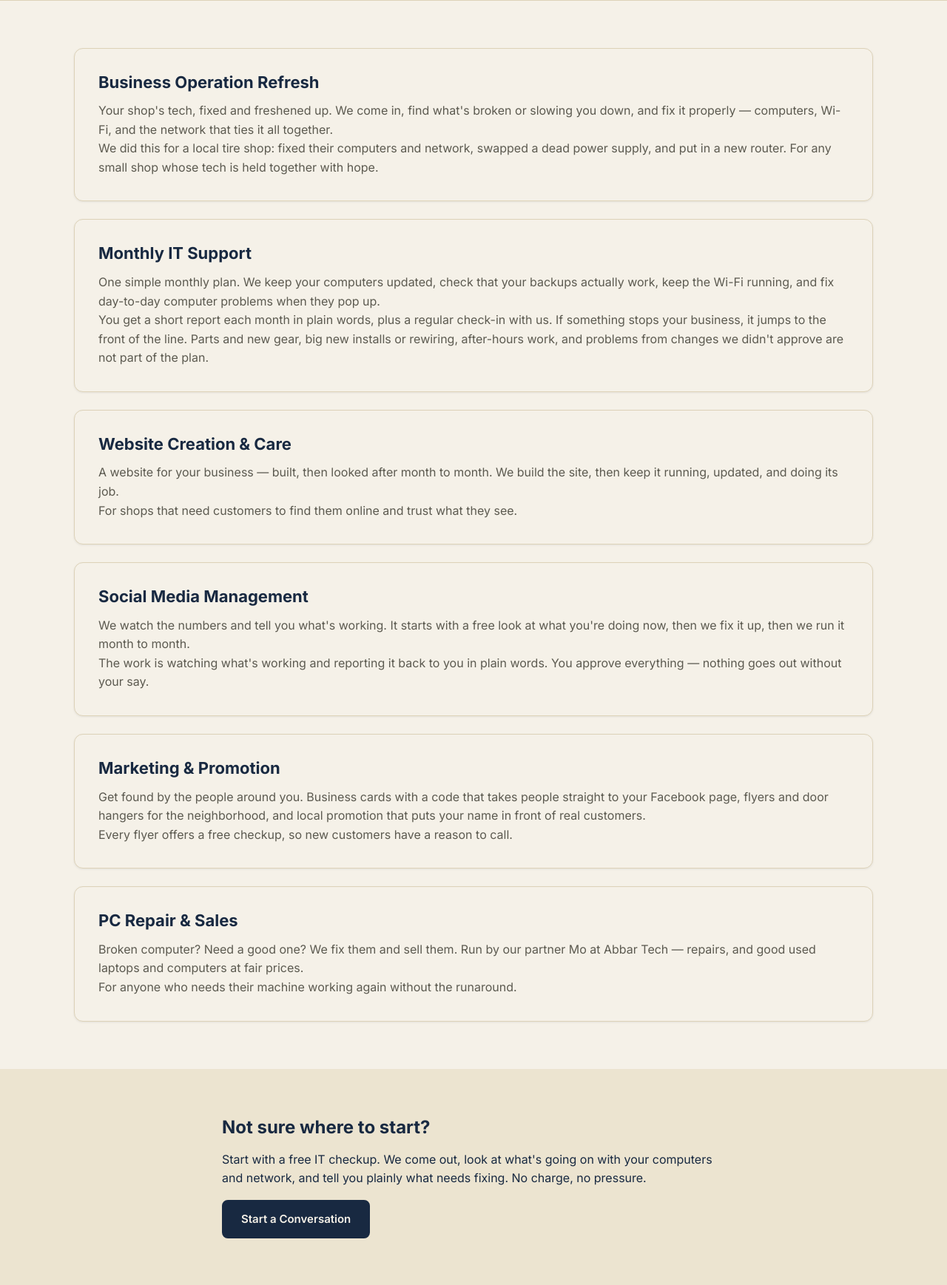
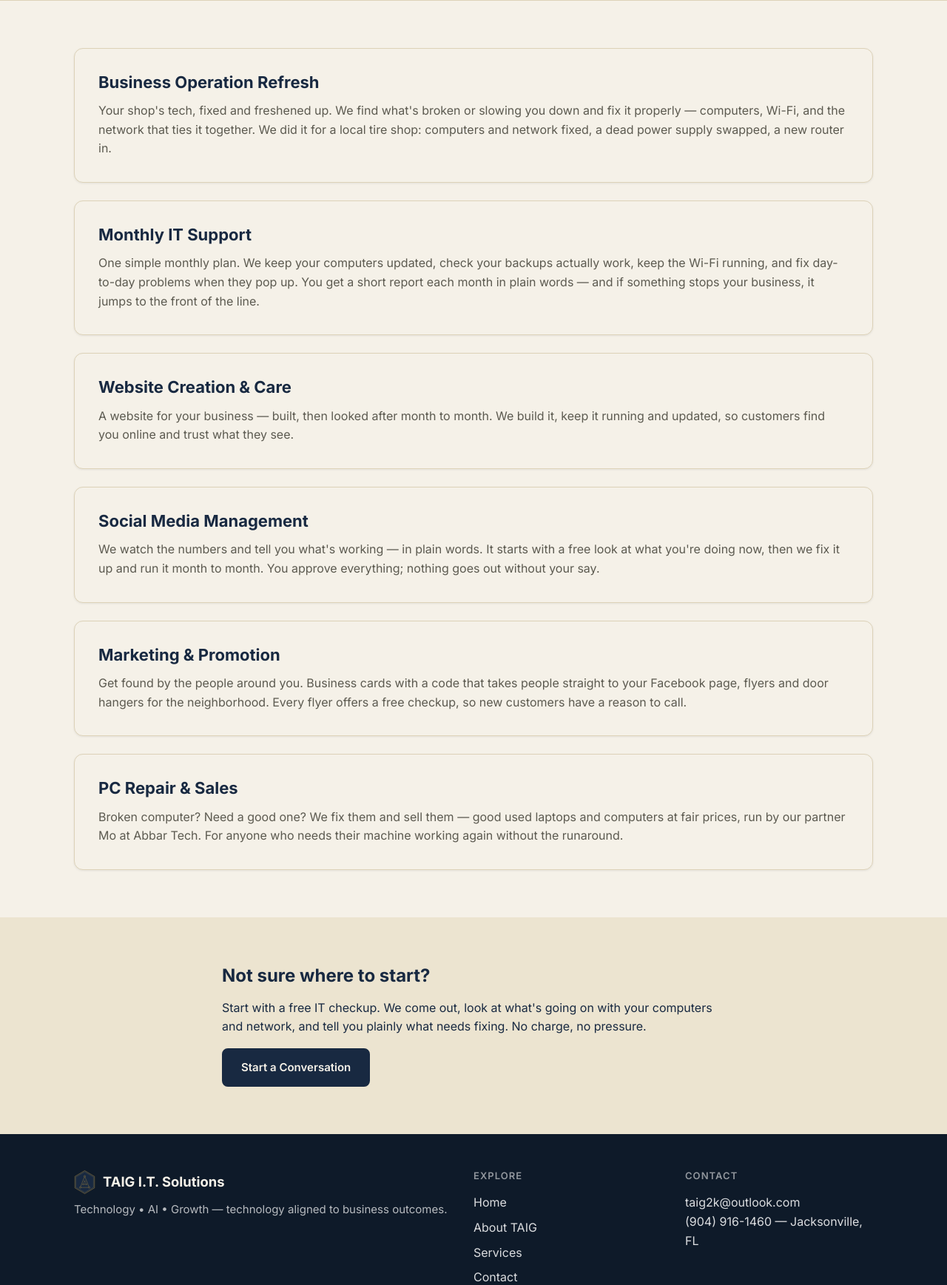
Before and after one commit to the-ai-guy-2k/taig_service_portal_TSP, a Node server app: page /services in a window 1280 px wide. Shown: the part 378-2115 px from the top of the page at 74% size. Run offline with Node 20, Linux system fonts and the light colour scheme.

Commit message:
Services cards: one short summary each (Tee's note, Nov 18)
Each offering is now title + one 2-3 line summary saying what
it is and what the client gets, in plain words. Tightened from
two paragraphs per card. The Monthly IT Support exclusions
(parts, big installs, after-hours, unapproved changes) come off
the card — they still live in the retainer doc. Dropdown
unchanged (title-only, as Tee specified).

```diff
--- a/src/views/services.ejs
+++ b/src/views/services.ejs
@@ -22,33 +22,27 @@
           <div class="service-list">
             <article class="service-card" id="business-refresh">
               <div class="service-card-header"><h2>Business Operation Refresh</h2></div>
-              <p>Your shop's tech, fixed and freshened up. We come in, find what's broken or slowing you down, and fix it properly — computers, Wi-Fi, and the network that ties it all together.</p>
-              <p>We did this for a local tire shop: fixed their computers and network, swapped a dead power supply, and put in a new router. For any small shop whose tech is held together with hope.</p>
+              <p>Your shop's tech, fixed and freshened up. We find what's broken or slowing you down and fix it properly — computers, Wi-Fi, and the network that ties it together. We did it for a local tire shop: computers and network fixed, a dead power supply swapped, a new router in.</p>
             </article>
             <article class="service-card" id="monthly-cover">
               <div class="service-card-header"><h2>Monthly IT Support</h2></div>
-              <p>One simple monthly plan. We keep your computers updated, check that your backups actually work, keep the Wi-Fi running, and fix day-to-day computer problems when they pop up.</p>
-              <p>You get a short report each month in plain words, plus a regular check-in with us. If something stops your business, it jumps to the front of the line. Parts and new gear, big new installs or rewiring, after-hours work, and problems from changes we didn't approve are not part of the plan.</p>
+              <p>One simple monthly plan. We keep your computers updated, check your backups actually work, keep the Wi-Fi running, and fix day-to-day problems when they pop up. You get a short report each month in plain words — and if something stops your business, it jumps to the front of the line.</p>
             </article>
             <article class="service-card" id="websites">
               <div class="service-card-header"><h2>Website Creation &amp; Care</h2></div>
-              <p>A website for your business — built, then looked after month to month. We build the site, then keep it running, updated, and doing its job.</p>
-              <p>For shops that need customers to find them online and trust what they see.</p>
+              <p>A website for your business — built, then looked after month to month. We build it, keep it running and updated, so customers find you online and trust what they see.</p>
             </article>
             <article class="service-card" id="social-media">
               <div class="service-card-header"><h2>Social Media Management</h2></div>
-              <p>We watch the numbers and tell you what's working. It starts with a free look at what you're doing now, then we fix it up, then we run it month to month.</p>
-              <p>The work is watching what's working and reporting it back to you in plain words. You approve everything — nothing goes out without your say.</p>
+              <p>We watch the numbers and tell you what's working — in plain words. It starts with a free look at what you're doing now, then we fix it up and run it month to month. You approve everything; nothing goes out without your say.</p>
             </article>
             <article class="service-card" id="marketing">
               <div class="service-card-header"><h2>Marketing &amp; Promotion</h2></div>
-              <p>Get found by the people around you. Business cards with a code that takes people straight to your Facebook page, flyers and door hangers for the neighborhood, and local promotion that puts your name in front of real customers.</p>
-              <p>Every flyer offers a free checkup, so new customers have a reason to call.</p>
+              <p>Get found by the people around you. Business cards with a code that takes people straight to your Facebook page, flyers and door hangers for the neighborhood. Every flyer offers a free checkup, so new customers have a reason to call.</p>
             </article>
             <article class="service-card" id="pc-repair-sales">
               <div class="service-card-header"><h2>PC Repair &amp; Sales</h2></div>
-              <p>Broken computer? Need a good one? We fix them and sell them. Run by our partner Mo at Abbar Tech — repairs, and good used laptops and computers at fair prices.</p>
-              <p>For anyone who needs their machine working again without the runaround.</p>
+              <p>Broken computer? Need a good one? We fix them and sell them — good used laptops and computers at fair prices, run by our partner Mo at Abbar Tech. For anyone who needs their machine working again without the runaround.</p>
             </article>
           </div>
       </section>
```
